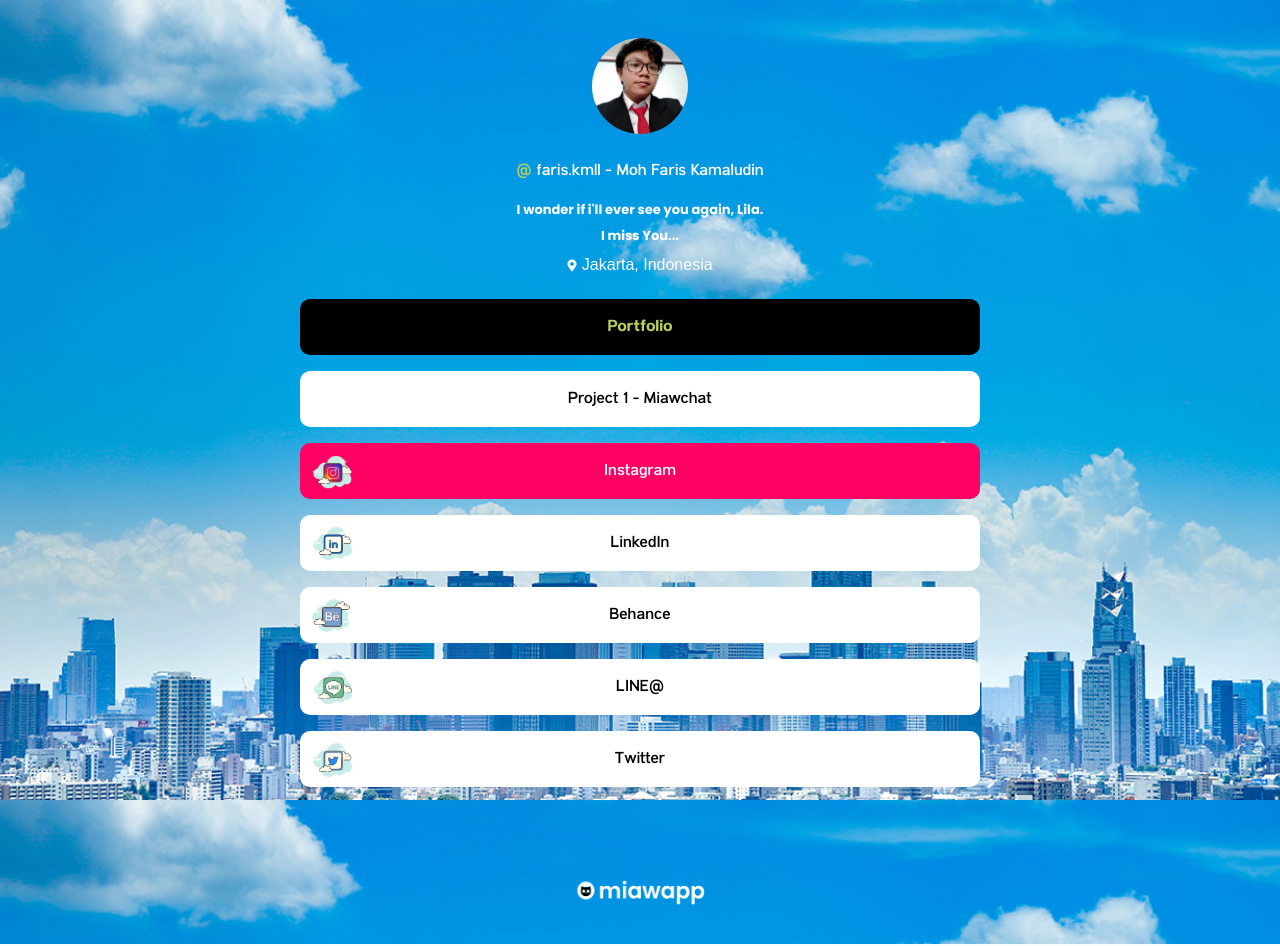
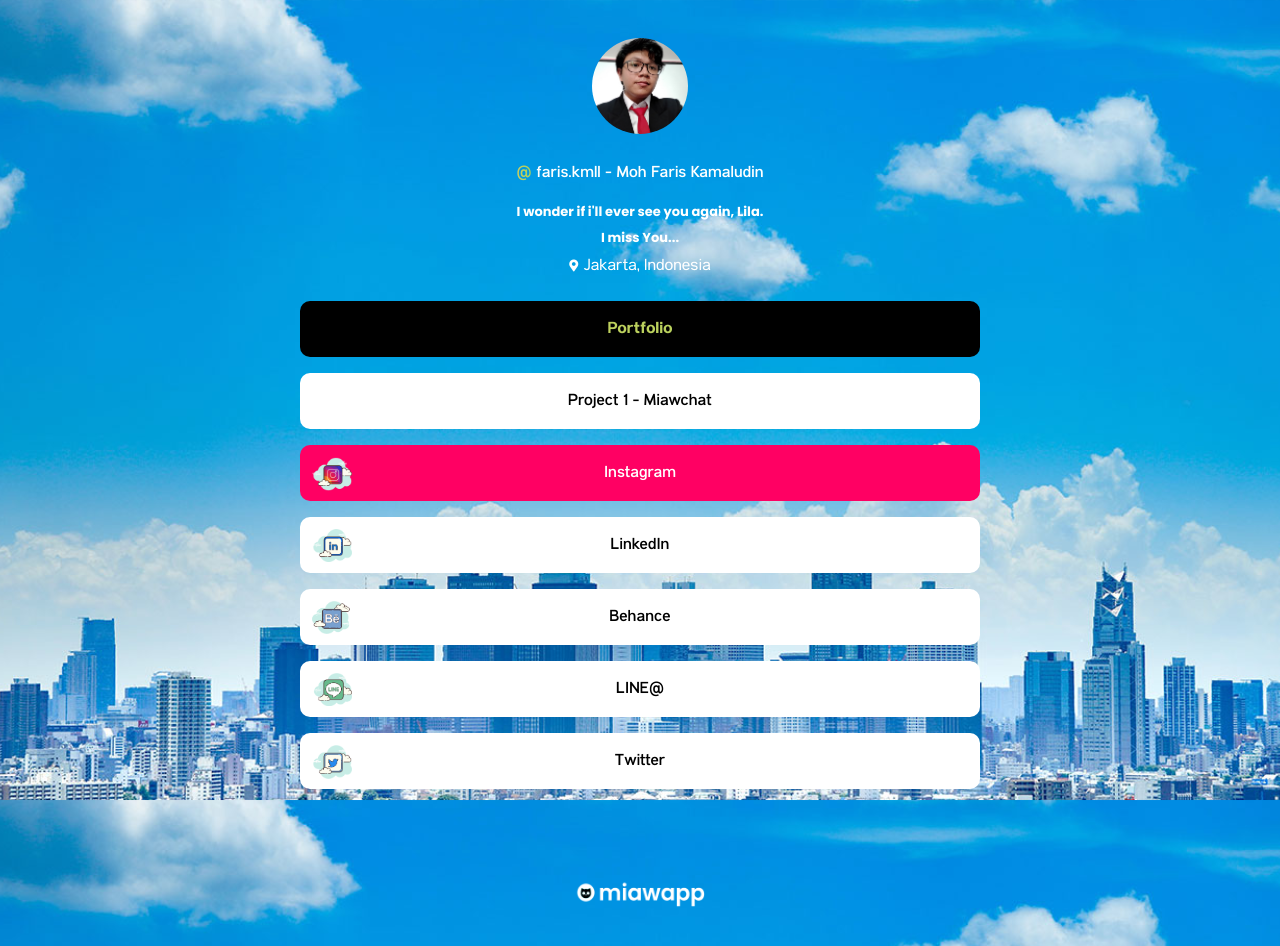
Before and after one commit to fariskamaludin/fariskamaludin.github.io, a PHP site: page / in a window 1280 px wide. Run offline with PHP 8.4, Linux system fonts and the light colour scheme; some web fonts are replaced.

Commit message:
update details font

```diff
--- a/source/font/font.css
+++ b/source/font/font.css
@@ -7,7 +7,7 @@
 
 @font-face{
   font-family: 'Anderson';
-  src: url('AndersonGroteskReguler.woff') format('woff');
+  src: url('AndersonGroteskRegular.woff') format('woff');
   font-weight: 400;
   font-style: normal;
 }
```
